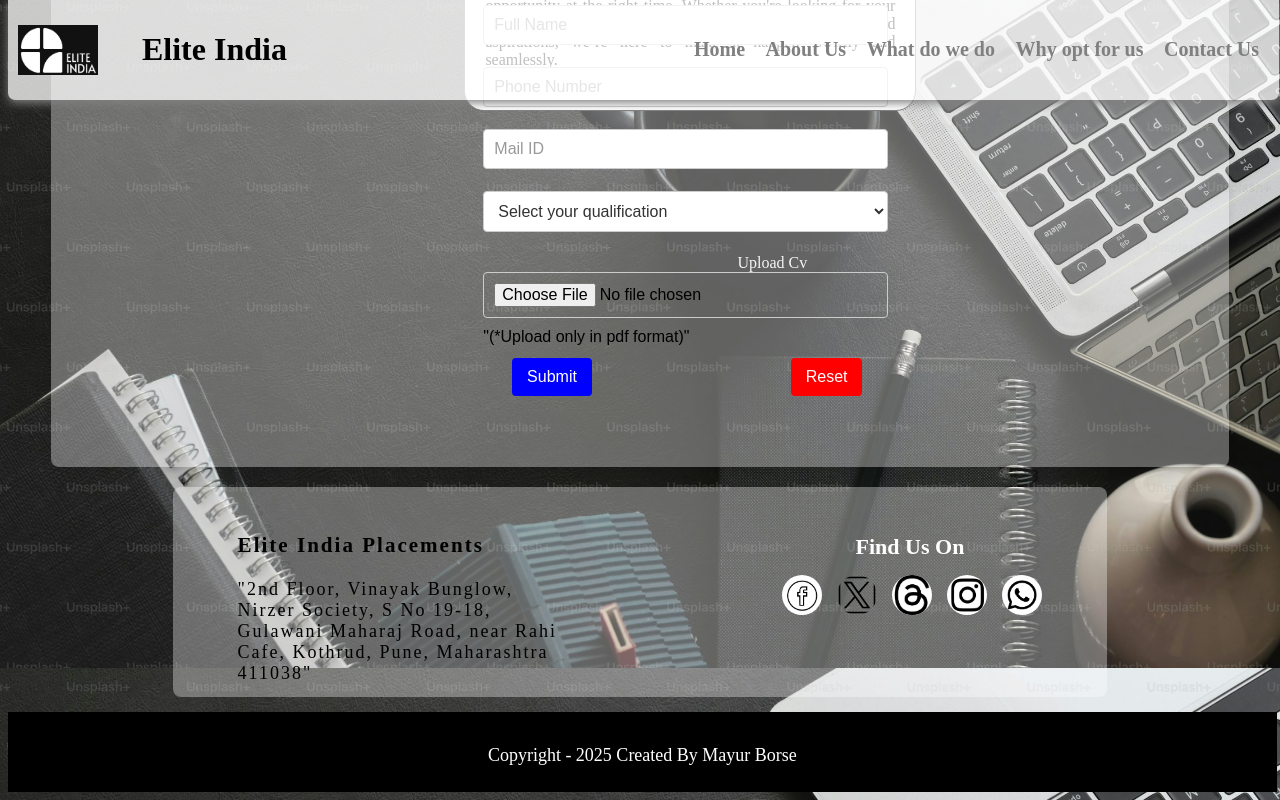
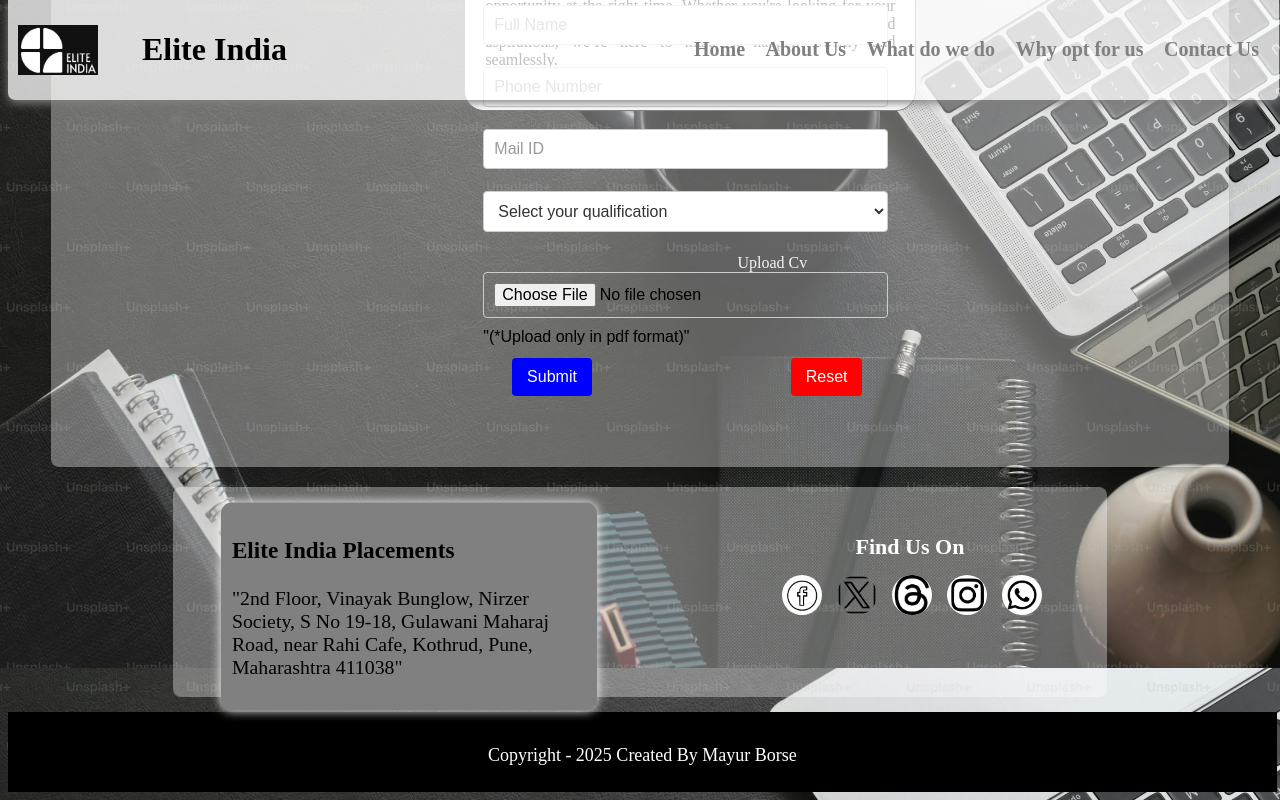
Before and after one commit to Mayur111-code/Elite-India-clone-by-M.B.-code, a plain HTML site: page index.html in a window 1280 px wide. In both pictures the pointer is over the element 398 px from the left and 4728 px from the top of the page. Shown: the part 4132-4932 px from the top of the page. Drawn offline with Linux system fonts and the light colour scheme.

Commit message:
Update style.css

```diff
--- a/style.css
+++ b/style.css
@@ -595,9 +595,12 @@ transition-duration: 400ms;
 }
 
 #address-section:hover{
+   padding: 10px;
    color: black;
-  letter-spacing: 2px;
-  transition-duration: 400ms;
+   background-color: gray;
+   border-radius: 10px;
+   transform: scale(1.1) rotate(360deg);
+   box-shadow: 0 0 10px rgba(255, 255, 255, 1.9);
 
 }
 
```
